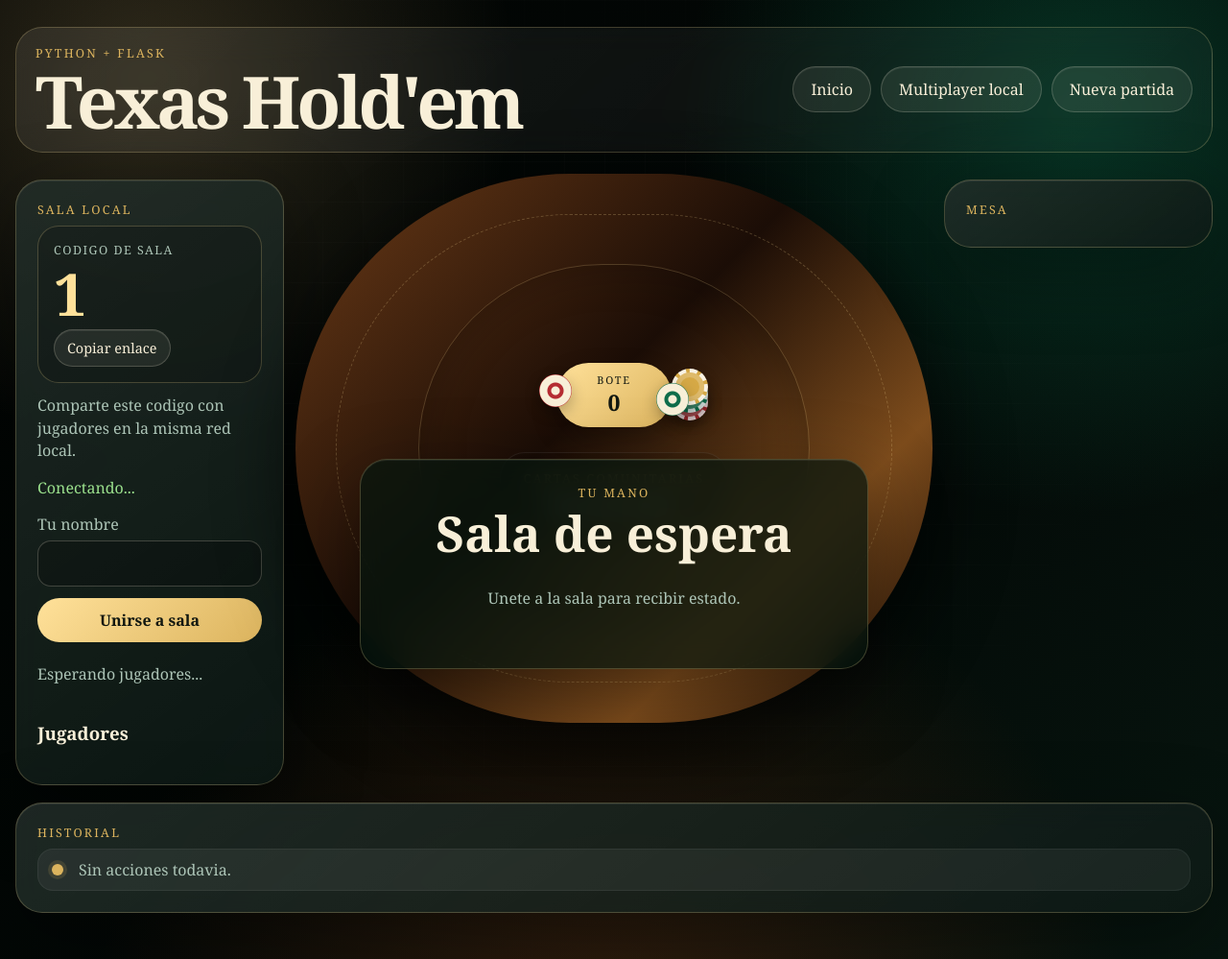
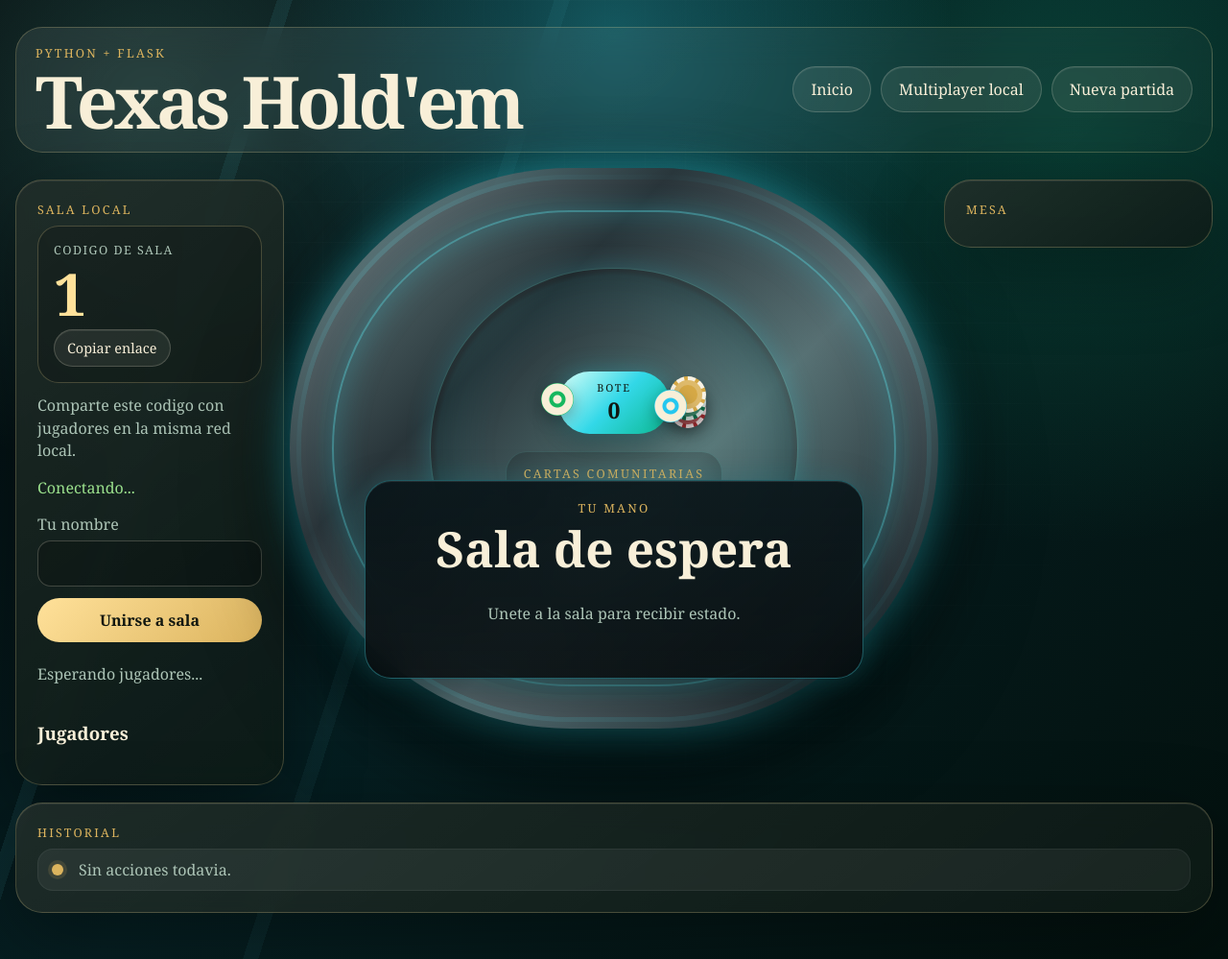
Before and after one commit to FelixTFventas/texas-holdem-poker, a Flask app: page /multiplayer/room/1 in a window 1280 px wide. Shown: the whole page at 96% size. Run offline with Flask 3, Linux system fonts and the light colour scheme; some libraries are stand-ins or nearby versions.

Commit message:
Style poker table like online game

```diff
--- a/static/css/styles.css
+++ b/static/css/styles.css
@@ -5,6 +5,10 @@
   --felt: #0b7a53;
   --felt-dark: #042f20;
   --felt-glow: #18b17a;
+  --neon: #33d8e8;
+  --neon-soft: rgba(51, 216, 232, 0.55);
+  --table-rim: #53626a;
+  --table-rim-dark: #172126;
   --wood: #311b0d;
   --wood-light: #6c3b17;
   --gold: #dcb45e;
@@ -26,10 +30,11 @@ body {
   color: var(--cream);
   font-family: Georgia, "Times New Roman", serif;
   background:
-    radial-gradient(circle at 12% 8%, rgba(255, 214, 136, 0.18), transparent 24rem),
-    radial-gradient(circle at 88% 12%, rgba(18, 177, 122, 0.26), transparent 26rem),
-    radial-gradient(circle at 50% 110%, rgba(87, 42, 15, 0.55), transparent 34rem),
-    linear-gradient(135deg, #010302, var(--bg) 54%, #07150f);
+    linear-gradient(108deg, transparent 0 18%, rgba(94, 225, 240, 0.08) 18% 19%, transparent 19% 36%, rgba(94, 225, 240, 0.05) 36% 37%, transparent 37%),
+    radial-gradient(circle at 50% 4%, rgba(51, 216, 232, 0.34), transparent 22rem),
+    radial-gradient(circle at 12% 10%, rgba(137, 255, 227, 0.16), transparent 25rem),
+    radial-gradient(circle at 88% 12%, rgba(18, 177, 122, 0.22), transparent 28rem),
+    linear-gradient(135deg, #02090b, #061f22 48%, #03100d);
   overflow-x: hidden;
 }
 
@@ -189,18 +194,21 @@ dd { margin: 4px 0 0; font-size: 1.35rem; color: var(--gold); }
 
 .felt-table {
   position: relative;
-  min-height: 660px;
-  border: 16px solid var(--wood);
+  min-height: 640px;
+  border: 18px solid var(--table-rim-dark);
   border-radius: 999px;
-  padding: 42px;
+  padding: 58px 74px;
   background:
-    radial-gradient(ellipse at 50% 46%, rgba(255,255,255,0.16), transparent 30%),
-    radial-gradient(ellipse at center, rgba(24,177,122,0.38), transparent 56%),
-    linear-gradient(145deg, var(--felt), var(--felt-dark));
+    radial-gradient(ellipse at 50% 46%, rgba(54, 218, 155, 0.2), transparent 34%),
+    radial-gradient(ellipse at center, #063b36 0 42%, #02191c 76%),
+    linear-gradient(145deg, #0b7a48, #032429 72%);
   box-shadow:
-    inset 0 0 0 8px rgba(255, 225, 154, 0.12),
-    inset 0 0 80px rgba(0, 0, 0, 0.48),
-    0 34px 90px rgba(0, 0, 0, 0.42);
+    inset 0 0 0 5px rgba(139, 255, 232, 0.1),
+    inset 0 0 0 18px rgba(0, 0, 0, 0.28),
+    inset 0 0 120px rgba(0, 0, 0, 0.62),
+    0 0 0 5px rgba(51, 216, 232, 0.36),
+    0 0 42px rgba(51, 216, 232, 0.55),
+    0 44px 110px rgba(0, 0, 0, 0.58);
   display: grid;
   gap: 28px;
   align-content: center;
@@ -210,28 +218,31 @@ dd { margin: 4px 0 0; font-size: 1.35rem; color: var(--gold); }
 .premium-table::before {
   content: "";
   position: absolute;
-  inset: -22px;
+  inset: -30px;
   border-radius: inherit;
-  background: linear-gradient(135deg, var(--wood-light), #1b0d06 44%, #7d4c1c 74%, #180b05);
+  background:
+    linear-gradient(135deg, rgba(194, 220, 222, 0.58), rgba(42, 53, 58, 0.96) 32%, rgba(122, 142, 147, 0.7) 58%, rgba(9, 17, 22, 0.98));
   z-index: -2;
-  box-shadow: 0 20px 80px rgba(0,0,0,0.42);
+  box-shadow: 0 20px 80px rgba(0,0,0,0.54), 0 0 52px rgba(51, 216, 232, 0.42);
 }
 
 .premium-table::after {
   content: "";
   position: absolute;
-  inset: 20px;
+  inset: 14px;
   border-radius: inherit;
-  border: 1px dashed rgba(255, 225, 154, 0.22);
+  border: 2px solid rgba(88, 244, 255, 0.38);
+  box-shadow: inset 0 0 34px rgba(51, 216, 232, 0.26), 0 0 26px rgba(51, 216, 232, 0.28);
   pointer-events: none;
 }
 
 .table-fx-ring {
   position: absolute;
-  inset: 72px 106px;
+  inset: 74px 116px;
   border-radius: 999px;
-  border: 1px solid rgba(255, 225, 154, 0.18);
-  box-shadow: inset 0 0 48px rgba(0,0,0,0.24);
+  border: 1px solid rgba(97, 255, 238, 0.18);
+  background: radial-gradient(ellipse at center, transparent 45%, rgba(49, 220, 232, 0.07) 68%, transparent 70%);
+  box-shadow: inset 0 0 58px rgba(0,0,0,0.4), 0 0 26px rgba(51,216,232,0.22);
   pointer-events: none;
 }
 
@@ -240,8 +251,8 @@ dd { margin: 4px 0 0; font-size: 1.35rem; color: var(--gold); }
   z-index: 2;
   display: grid;
   justify-items: center;
-  gap: 26px;
-  max-width: 620px;
+  gap: 18px;
+  max-width: 660px;
   margin: 0 auto;
 }
 
@@ -250,12 +261,12 @@ dd { margin: 4px 0 0; font-size: 1.35rem; color: var(--gold); }
   transform: none;
   display: grid;
   place-items: center;
-  min-width: 120px;
-  padding: 10px 22px;
+  min-width: 116px;
+  padding: 9px 20px;
   border-radius: 999px;
   color: var(--ink);
-  background: linear-gradient(135deg, var(--gold-bright), var(--gold));
-  box-shadow: 0 12px 28px rgba(0, 0, 0, 0.24);
+  background: linear-gradient(135deg, #d9fff8, var(--neon), #0cb88f);
+  box-shadow: 0 12px 28px rgba(0, 0, 0, 0.3), 0 0 24px rgba(51, 216, 232, 0.35);
 }
 
 .chip-pot::before,
@@ -265,12 +276,12 @@ dd { margin: 4px 0 0; font-size: 1.35rem; color: var(--gold); }
   width: 34px;
   height: 34px;
   border-radius: 50%;
-  background: repeating-radial-gradient(circle, #f8efd8 0 4px, #b52c32 5px 8px, #f8efd8 9px 12px);
+  background: repeating-radial-gradient(circle, #f8efd8 0 4px, #17b75e 5px 8px, #f8efd8 9px 12px);
   box-shadow: 0 6px 16px rgba(0,0,0,0.28);
 }
 
 .chip-pot::before { left: -18px; top: 12px; }
-.chip-pot::after { right: -18px; bottom: 12px; background: repeating-radial-gradient(circle, #f8efd8 0 4px, #0f6d4b 5px 8px, #f8efd8 9px 12px); }
+.chip-pot::after { right: -18px; bottom: 12px; background: repeating-radial-gradient(circle, #f8efd8 0 4px, #25c7ef 5px 8px, #f8efd8 9px 12px); }
 
 .chip-stack {
   position: absolute;
@@ -305,19 +316,25 @@ dd { margin: 4px 0 0; font-size: 1.35rem; color: var(--gold); }
 
 .community-row, .current-player-card { text-align: center; }
 .community-row {
-  padding: 18px 24px;
-  border-radius: 26px;
-  background: rgba(0, 0, 0, 0.13);
-  border: 1px solid rgba(255,255,255,0.08);
+  padding: 14px 18px;
+  border-radius: 22px;
+  background: rgba(0, 0, 0, 0.07);
+  border: 1px solid rgba(116, 255, 239, 0.08);
+  box-shadow: inset 0 0 34px rgba(0,0,0,0.18);
 }
-.current-player-card { padding: 26px; background: rgba(5, 22, 15, 0.72); }
+.current-player-card {
+  padding: 20px 24px;
+  background: linear-gradient(180deg, rgba(9, 21, 25, 0.92), rgba(7, 12, 14, 0.88));
+  border-color: rgba(71, 221, 236, 0.36);
+  box-shadow: 0 18px 46px rgba(0,0,0,0.42), 0 0 28px rgba(51, 216, 232, 0.2), inset 0 1px 0 rgba(255,255,255,0.1);
+}
 .command-console {
   position: absolute;
   z-index: 4;
   left: 50%;
-  bottom: 34px;
+  bottom: 22px;
   transform: translateX(-50%);
-  width: min(560px, calc(100% - 90px));
+  width: min(600px, calc(100% - 96px));
 }
 
 .cards-row {
--- a/static/js/multiplayer.js
+++ b/static/js/multiplayer.js
@@ -147,6 +147,11 @@ function renderState(payload) {
     tableSeats.innerHTML = publicState.players.map((player, index) => `
       <article class="table-seat seat-${index + 1} ${player.name === publicState.current_player ? "is-current" : ""} ${player.folded ? "is-folded" : ""} ${player.all_in ? "is-all-in" : ""}">
         <div class="seat-avatar">${player.name[0]}</div>
+        <div class="seat-chip-stack" aria-hidden="true">
+          <span class="seat-chip seat-chip-green"></span>
+          <span class="seat-chip seat-chip-cyan"></span>
+          <span class="seat-chip seat-chip-red"></span>
+        </div>
         <div>
           <h3>${player.name}</h3>
           <p>${player.chips} fichas · ${player.folded ? "Fold" : player.all_in ? "All-in" : "Activo"}</p>
--- a/templates/table.html
+++ b/templates/table.html
@@ -31,6 +31,11 @@
       {% for player in public_state.players %}
         <article class="table-seat seat-{{ loop.index }} {% if player.name == public_state.current_player %}is-current{% endif %} {% if player.folded %}is-folded{% endif %} {% if player.all_in %}is-all-in{% endif %}">
           <div class="seat-avatar">{{ player.name[0] }}</div>
+          <div class="seat-chip-stack" aria-hidden="true">
+            <span class="seat-chip seat-chip-green"></span>
+            <span class="seat-chip seat-chip-cyan"></span>
+            <span class="seat-chip seat-chip-red"></span>
+          </div>
           <div>
             <h3>{{ player.name }}</h3>
             <p>{{ player.chips }} fichas · {{ 'Fold' if player.folded else 'All-in' if player.all_in else 'Activo' }}</p>
```
Also changed, not shown: other parts of static/css/styles.css (+86 -27 lines).
